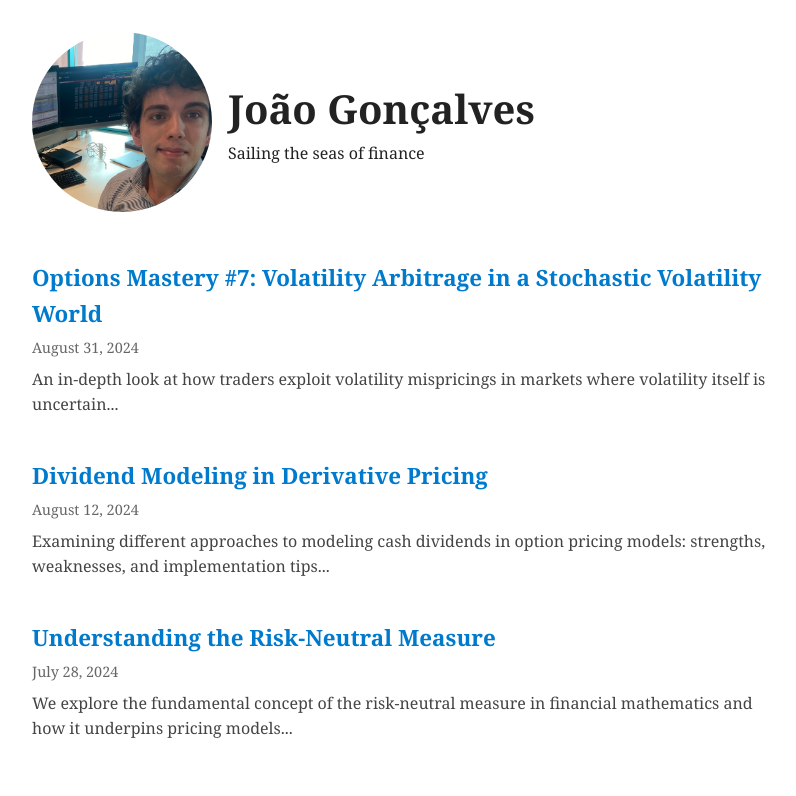
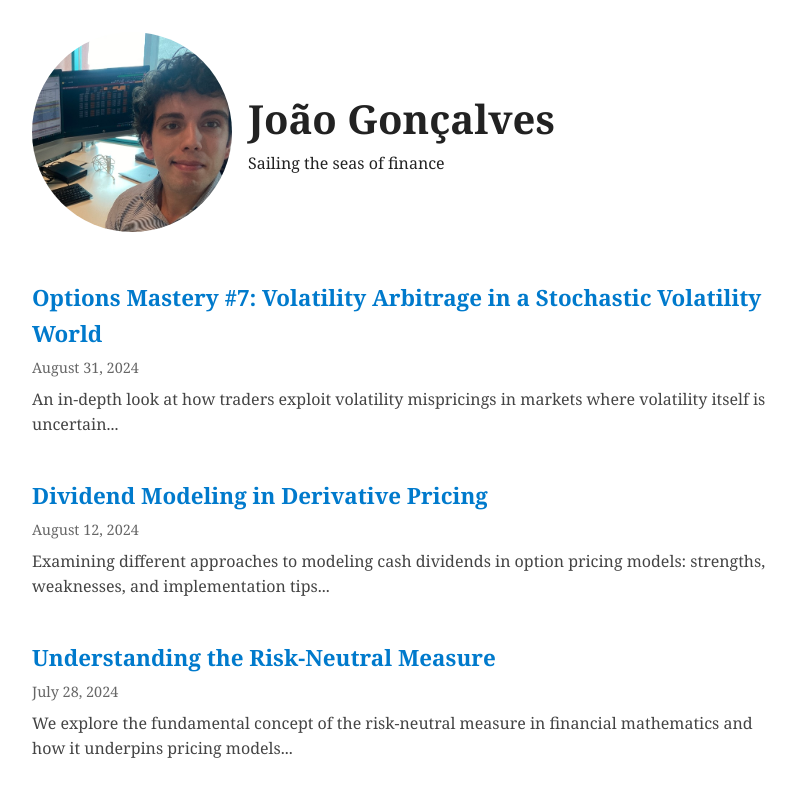
Before and after one commit to JoaoGoncalves10/Blog-, a plain HTML site: page index.html in a window 1280 px wide. Shown: the whole page, without its empty margins (233-1029 px from the left). Drawn offline with Linux system fonts and the light colour scheme.

Commit message:
Update index.html

```diff
--- a/index.html
+++ b/index.html
@@ -54,7 +54,7 @@
 <body>
 
   <header style="display: flex; align-items: center; gap: 1rem; margin-bottom: 3rem;">
-  <img src="IMG_0920 2.jpg" alt="Profile photo" style="width: 180px; height: 180px; border-radius: 160%;">
+  <img src="IMG_0920 2.jpg" alt="Profile photo" style="width: 200px; height: 200px; border-radius: 180%;">
   <div>
     <h1 style="margin: 0;">João Gonçalves</h1>
     <p style="margin: 0;">Sailing the seas of finance</p>
```
